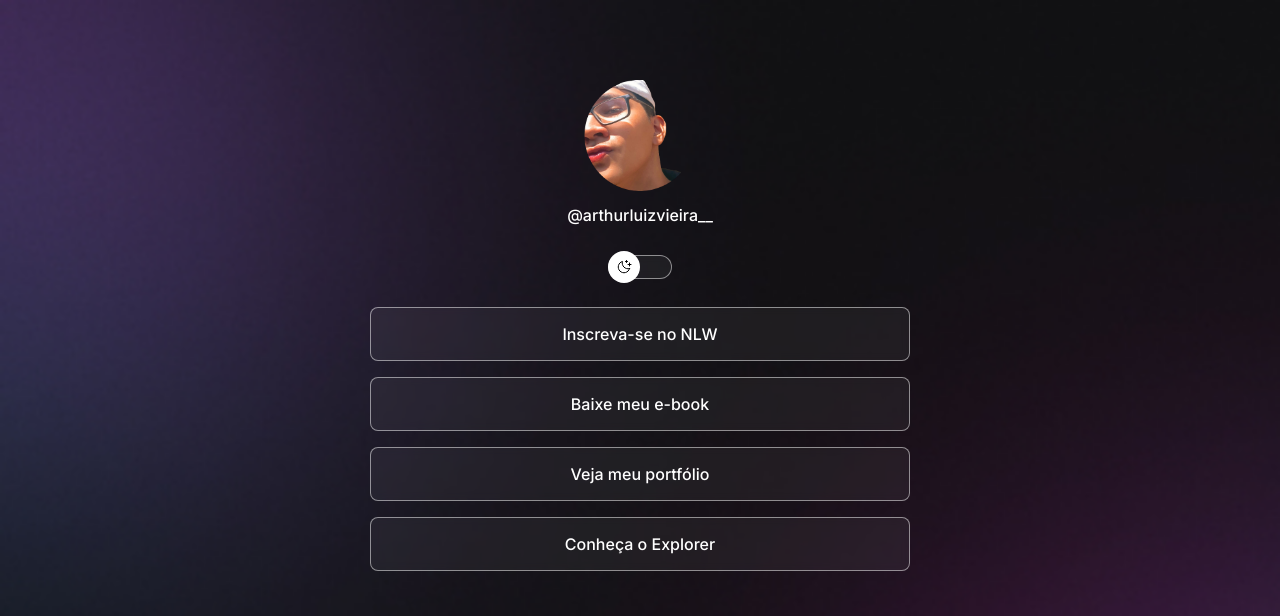
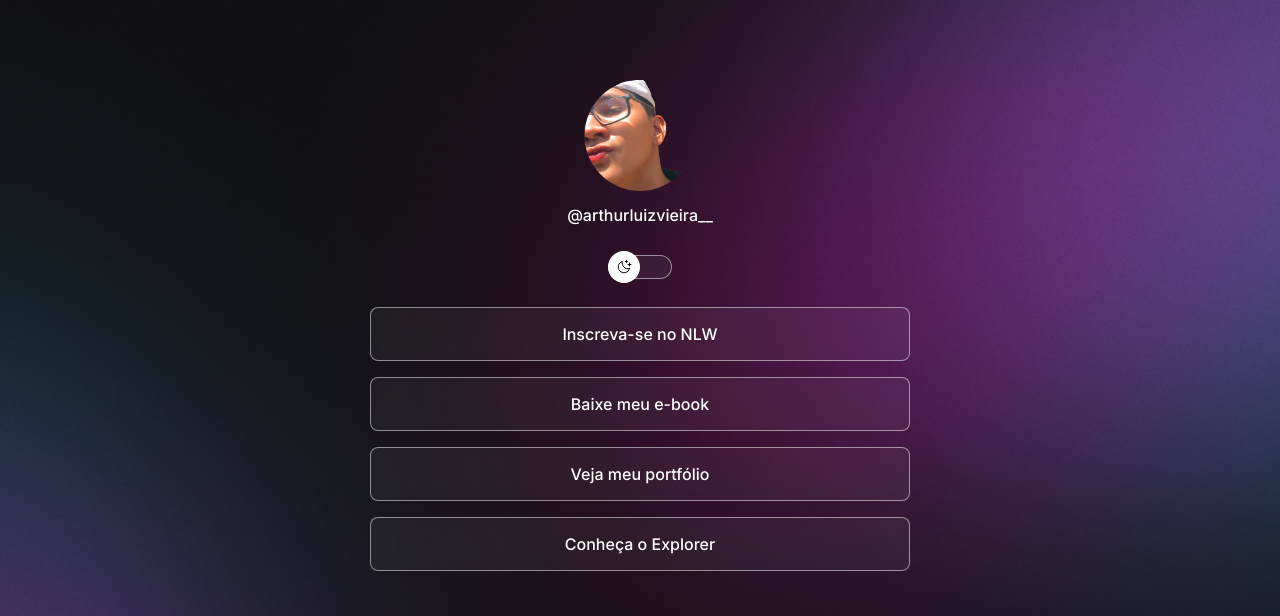
Before and after one commit to arthurluizvieira/projeto-1.0, a plain HTML site: page index.html in a window 1280 px wide. Shown: the top 616 px of the page. Drawn offline with nearby package versions, Linux system fonts and the light colour scheme.

Commit message:
change background base on media queries

```diff
--- a/style.css
+++ b/style.css
@@ -13,6 +13,7 @@ body {
 
   */
   background: var(--bg-url) no-repeat top center/cover;
+  height: 100vh;
 }
 #container {
   width: 100%;
@@ -160,3 +161,14 @@ footer {
   --highlight-color: rgba(0, 0, 0, 0.1);
   --switch-bg-url: url(./assets/sun.svg);
 }
+
+/* media queries */
+@media (min-width: 700px) {
+  :root {
+    --bg-url: url(./assets/bg-desktop.jpg);
+  }
+
+  .ligh {
+    --bg-url: url(./assets/bg-desktop-light.jpg);
+  }
+}
```
